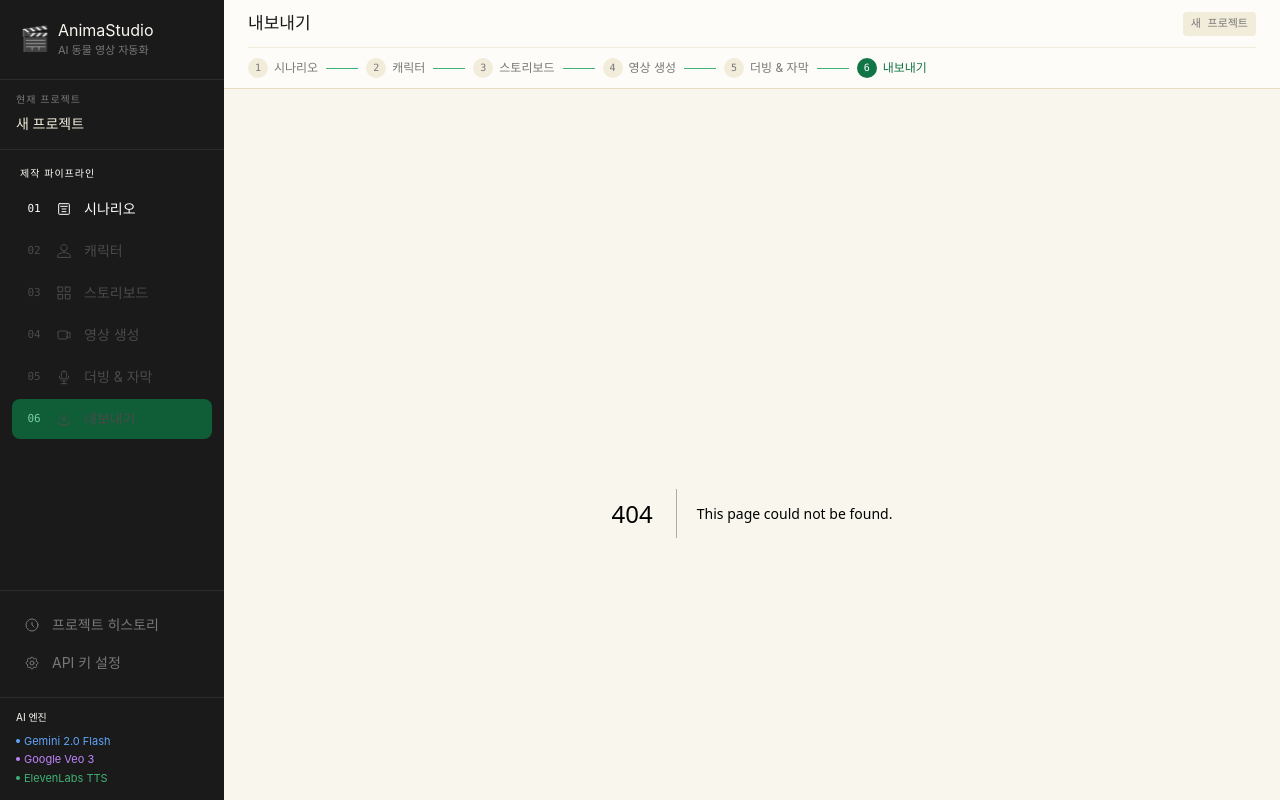
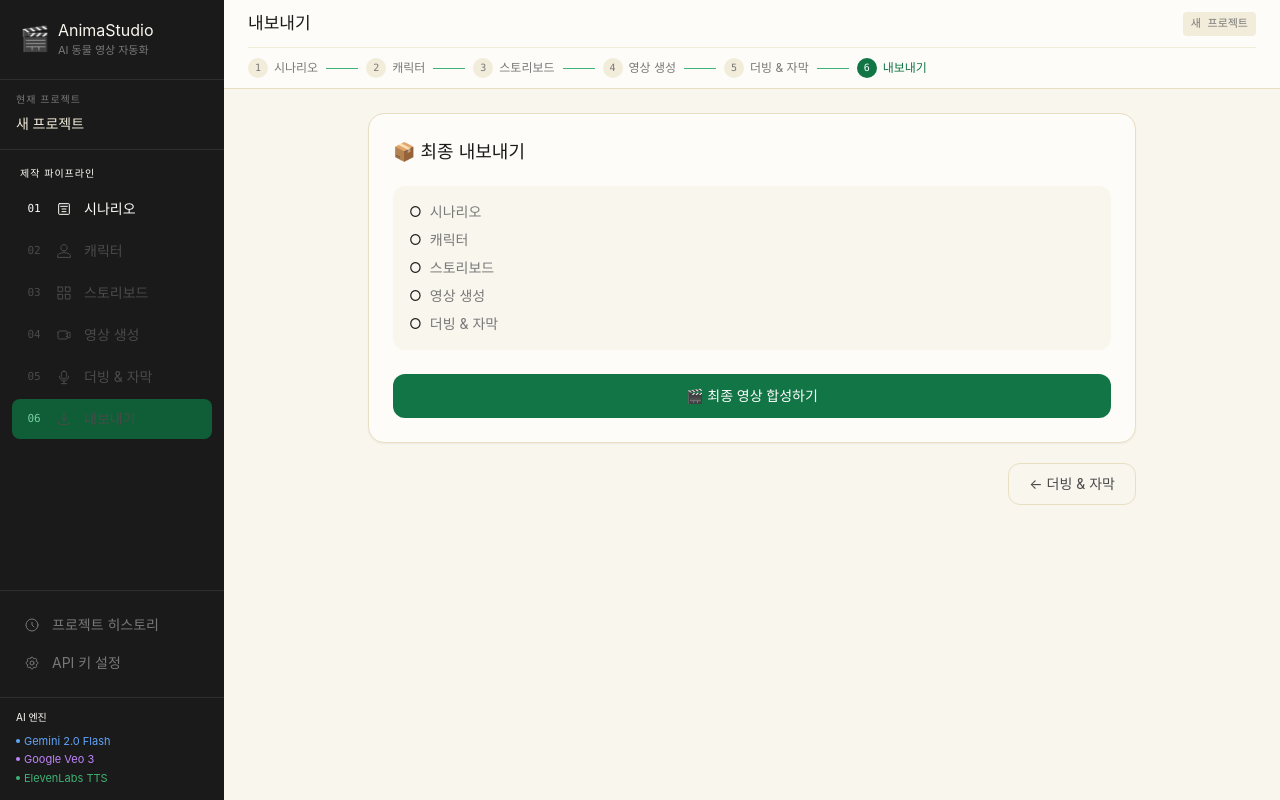
Before and after one commit to microworkskorea-maker/animastudio, a Next.js app in the folder frontend/: page /export in a window 1280 px wide. Before the commit this address had no page. Built offline with nearby package versions, Linux system fonts and the light colour scheme.

Commit message:
Create page.tsx

```diff
--- /dev/null
+++ b/frontend/src/app/export/page.tsx
@@ -0,0 +1,89 @@
+'use client'
+import { useRouter } from 'next/navigation'
+import { useStudioStore } from '@/lib/store'
+import { useState } from 'react'
+import toast from 'react-hot-toast'
+
+export default function ExportPage() {
+  const router = useRouter()
+  const { project, setExports } = useStudioStore()
+  const [loading, setLoading] = useState(false)
+
+  const handleCompose = async () => {
+    setLoading(true)
+    try {
+      const res = await fetch('/api/backend/export/compose', {
+        method: 'POST',
+        headers: { 'Content-Type': 'application/json' },
+        body: JSON.stringify({
+          projectId: project.projectId,
+          clips: project.videoClips || [],
+          tracks: project.voiceTracks || [],
+          subtitles: project.subtitles || [],
+          voiceSettings: project.voiceSettings || { subtitleStyle: 'white-outline', subtitlePosition: 'bottom' }
+        })
+      })
+      const data = await res.json()
+      if (data.success) {
+        setExports(data.data)
+        toast.success('영상 합성 완료!')
+      }
+    } catch(e) {
+      toast.error('오류가 발생했습니다')
+    } finally {
+      setLoading(false)
+    }
+  }
+
+  return (
+    <div className="max-w-3xl mx-auto">
+      <div className="bg-cream-50 rounded-2xl border border-cream-300 p-6 shadow-sm mb-5">
+        <h2 className="font-display text-lg text-ink-900 mb-5">📦 최종 내보내기</h2>
+
+        <div className="bg-cream-100 rounded-xl p-4 mb-6 space-y-2">
+          {[
+            { label: '시나리오', done: !!project.scenarioResult },
+            { label: '캐릭터', done: !!project.character },
+            { label: '스토리보드', done: !!project.storyboard },
+            { label: '영상 생성', done: !!project.videoClips },
+            { label: '더빙 & 자막', done: !!project.voiceTracks },
+          ].map(item => (
+            <div key={item.label} className="flex items-center gap-2 text-sm">
+              <span className={item.done ? 'text-forest-500' : 'text-ink-300'}>{item.done ? '✅' : '○'}</span>
+              <span className={item.done ? 'text-ink-900' : 'text-ink-400'}>{item.label}</span>
+            </div>
+          ))}
+        </div>
+
+        {project.exports && project.exports.length > 0 ? (
+          <div className="space-y-3">
+            {project.exports.map(asset => (
+              <div key={asset.assetId} className="flex items-center gap-3 p-3 bg-white border border-cream-300 rounded-xl">
+                <div className="text-2xl">🎬</div>
+                <div className="flex-1">
+                  <div className="text-sm font-medium text-ink-900">{asset.label}</div>
+                  <div className="text-xs text-ink-400">{asset.filename}</div>
+                </div>
+                {asset.downloadUrl && (
+                  <a href={asset.downloadUrl} download
+                    className="px-3 py-1.5 rounded-lg bg-forest-600 text-white text-xs font-medium hover:bg-forest-700">
+                    다운로드
+                  </a>
+                )}
+              </div>
+            ))}
+          </div>
+        ) : (
+          <button onClick={handleCompose} disabled={loading}
+            className="w-full py-3 rounded-xl bg-forest-600 text-white text-sm font-medium hover:bg-forest-700 disabled:bg-ink-200 disabled:text-ink-400">
+            {loading ? '⏳ 합성 중...' : '🎬 최종 영상 합성하기'}
+          </button>
+        )}
+      </div>
+
+      <div className="flex justify-end">
+        <button onClick={() => router.push('/voice')} className="px-5 py-2.5 rounded-xl border border-cream-300 text-sm text-ink-600 hover:bg-cream-100">← 더빙 & 자막</button>
+      </div>
+    </div>
+  )
+}
```
